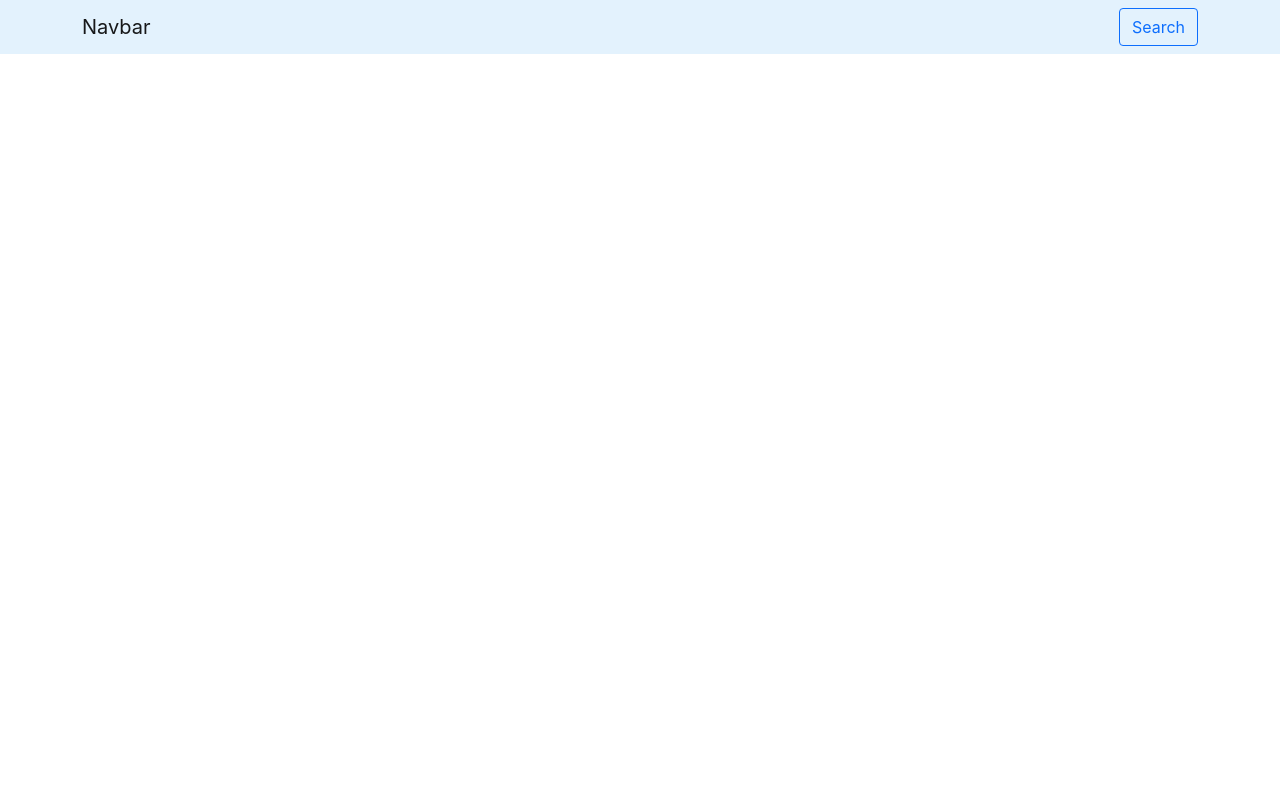
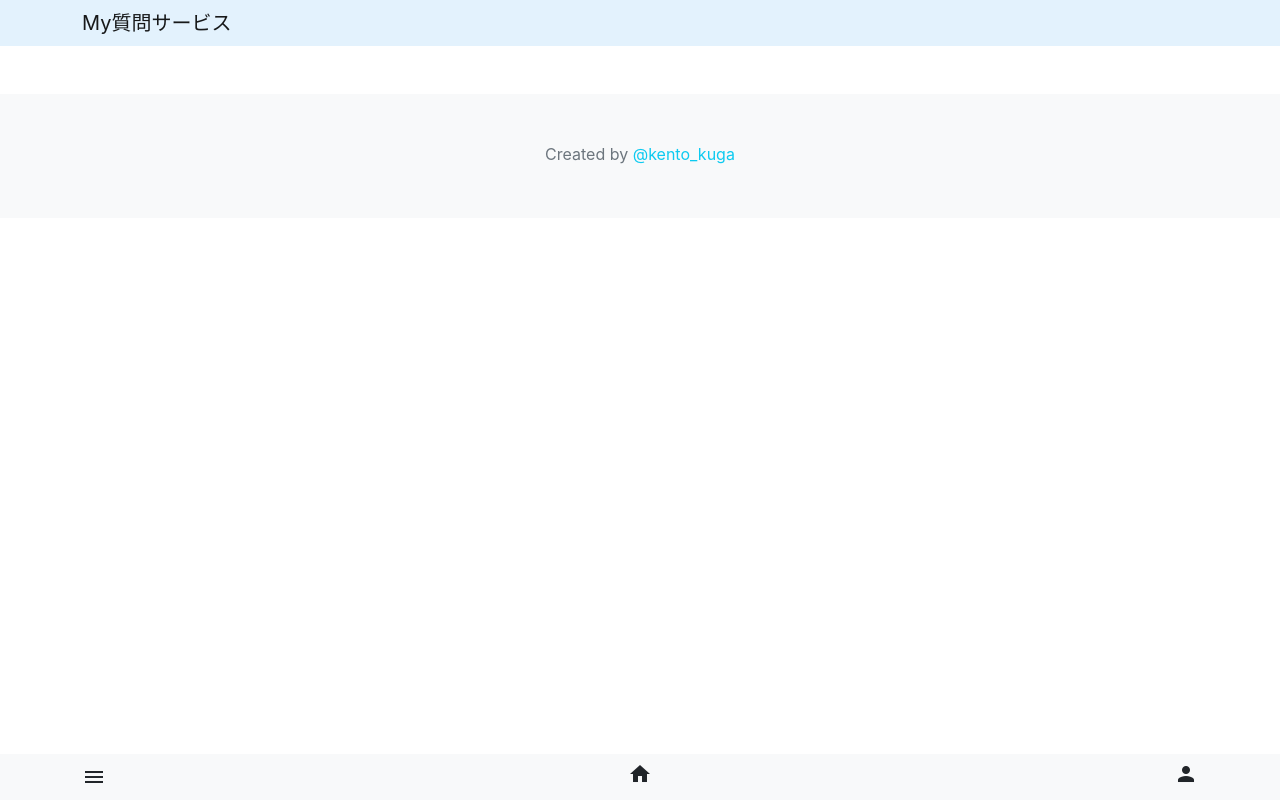
Before and after one commit to mae-hidari/study-nextjs-firebase-app, a Next.js app: page /users/me in a window 1280 px wide. Built offline with nearby package versions, Linux system fonts and the light colour scheme; no server answers; the database is empty.

Commit message:
update : power up link

```diff
--- a/components/Layout.tsx
+++ b/components/Layout.tsx
@@ -1,4 +1,5 @@
 import Head from "next/head";
+import Link from "next/link";
 
 export default function Layout({ children }) {
   const title = "My質問回答サービス";
@@ -11,6 +12,10 @@ export default function Layout({ children }) {
         <meta name="description" key="description" content={description} />
         <meta property="og:title" key="ogTitle" content={title} />
         <meta property="og:site_name" key="ogSiteName" content={title} />
+        <link
+          href="https://fonts.googleapis.com/icon?family=Material+Icons"
+          rel="stylesheet"
+        ></link>
       </Head>
       <nav
         className="navbar navbar-expand-lg navbar-light mb-3"
@@ -18,18 +23,38 @@ export default function Layout({ children }) {
       >
         <div className="container">
           <div className="mr-auto">
-            <a className="navbar-brand" href="#">
-              Navbar
+            <a className="navbar-brand" href="/">
+              My質問サービス
             </a>
           </div>
-          <form className="d-flex">
-            <button className="btn btn-outline-primary" type="submit">
-              Search
-            </button>
-          </form>
         </div>
       </nav>
       <div className="container">{children}</div>
+      <nav className="navbar fixed-bottom navbar-light bg-light">
+        <div className="container">
+          <div className="d-flex justify-content-between align-items-center w-100">
+            <i className="material-icons">menu</i>
+            <Link href="/questions/received">
+              <a>
+                <i className="material-icons">home</i>
+              </a>
+            </Link>
+            <Link href="/users/me">
+              <a>
+                <i className="material-icons">person</i>
+              </a>
+            </Link>
+          </div>
+        </div>
+      </nav>
+      <footer className="text-center mt-5 py-5 bg-light">
+        <div className="pb-1 text-muted">
+          Created by{" "}
+          <a href="https://twitter.com/kento_kuga" className="link-info">
+            @kento_kuga
+          </a>
+        </div>
+      </footer>
     </div>
   );
 }
--- a/pages/users/[uid].tsx
+++ b/pages/users/[uid].tsx
@@ -4,6 +4,7 @@ import { FormEvent, useState, useEffect } from "react";
 import { User } from "../../model/User";
 import Layout from "../../components/Layout";
 import { toast } from "react-toastify";
+import Link from "next/link";
 
 type Query = {
   uid: string;
@@ -104,9 +105,22 @@ export default function UserShow() {
                           <span className="visually-hidden">Loading...</span>
                         </div>
                       ) : (
-                        <button type="submit" className="btn btn-primary">
-                          質問を送信する
-                        </button>
+                        <>
+                          <button type="submit" className="btn btn-primary">
+                            質問を送信する
+                          </button>
+                          <div>
+                            {user && (
+                              <p>
+                                <Link href="/users/me">
+                                  <a className="btn btn-link">
+                                    自分もみんなに質問してもらおう！
+                                  </a>
+                                </Link>
+                              </p>
+                            )}
+                          </div>
+                        </>
                       )}
                     </div>
                   </form>
--- /dev/null
+++ b/pages/users/me.tsx
@@ -0,0 +1,30 @@
+import Layout from "../../components/Layout";
+import TwitterShareButton from "../../components/TwitterShareButton";
+import { useAuthenticate } from "../../hooks/authentication";
+
+export default function UserMe() {
+  const { user } = useAuthenticate();
+
+  if (user === null) {
+    return (
+      <Layout>
+        <div></div>
+      </Layout>
+    );
+  }
+
+  const url = `${process.env.NEXT_PUBLIC_WEB_URL}/users/${user.uid}`;
+
+  return (
+    <Layout>
+      <section className="text-center">
+        <h1 className="h4">マイページ</h1>
+        <p className="user-select-all overflow-auto">{url}</p>
+        <p>このURLをシェアしてみんなに質問してもらおう!</p>
+        <div className="d-flex justify-content-center">
+          <TwitterShareButton url={url} text="質問してね！" />
+        </div>
+      </section>
+    </Layout>
+  );
+}
```
Also changed, not shown: pages/index.tsx (+17 -11 lines), public/images/Twitter_Logo_WhiteOnBlue.svg.
